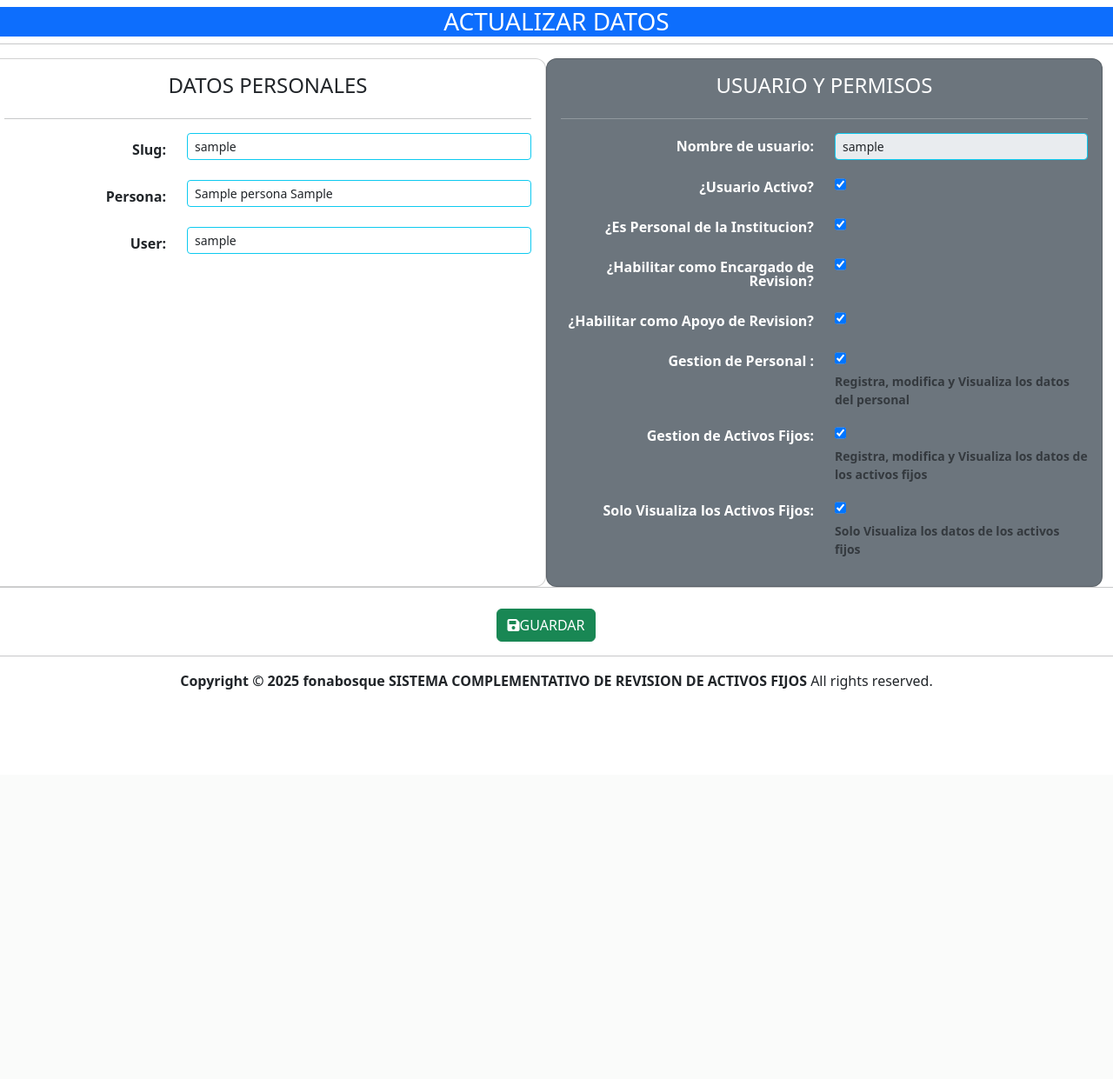
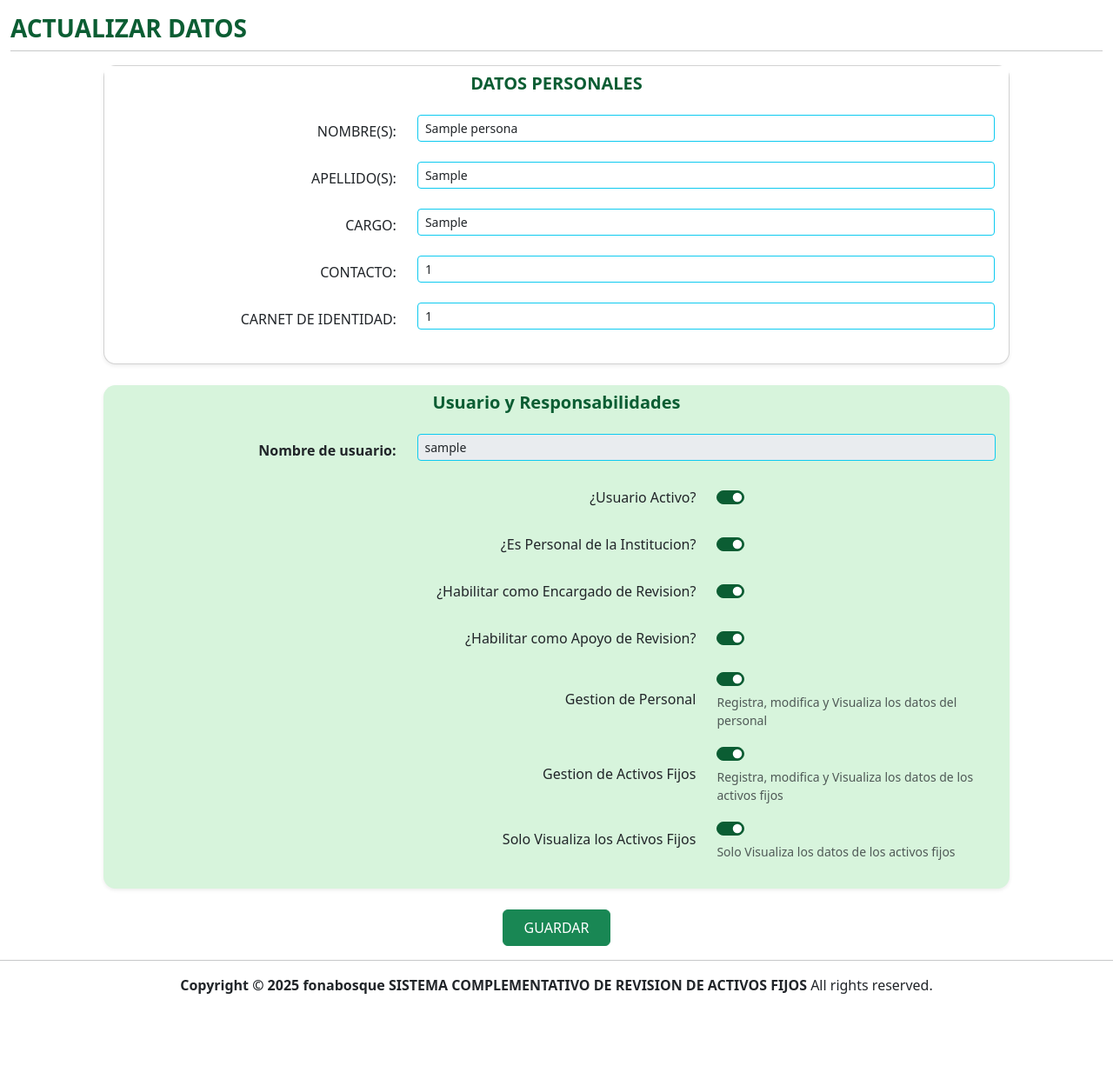
Before and after one commit to aleidaapaza/scraf, a Django app: a page that uses scraf/templates/RegistroActualizacion/personal_a.html in a window 1280 px wide. Shown: the part 72-1313 px from the top of the page at 87% size. Before the commit the page ends 865 px from the top, so only its background shows below. Run offline with Django 5.2, Linux system fonts and the light colour scheme; a user stored in the database is signed in; tables that the repository leaves empty hold one stand-in row (values such as "Sample post"); some libraries are stand-ins or nearby versions.

Commit message:
update actualizar personal

```diff
--- a/scraf/templates/RegistroActualizacion/personal_a.html
+++ b/scraf/templates/RegistroActualizacion/personal_a.html
@@ -1,79 +1,173 @@
 {% extends 'base/base.html' %}
 {% load static %}
 {% block contenido %}
-    <div class="row">
+
+<style>
+  /* Aislar estilos a esta vista */
+  .registro-personal .card { border-radius: 14px; }
+  .registro-personal .card-header { border-bottom: 0; }
+  .registro-personal .title-green { color:#0b5d33; }           /* verde oscuro */
+  .registro-personal .bg-green-soft { background:#d7f4dc; }    /* verde pastel fondo */
+
+  /* Switch Bootstrap 5 coloreado en verde oscuro */
+  .registro-personal .form-check-input:checked {
+    background-color:#0b5d33;
+    border-color:#0b5d33;
+  }
+  .registro-personal .form-check-input:focus {
+    box-shadow:0 0 0 .2rem rgba(11,93,51,.25);
+    border-color:#0b5d33;
+  }
+</style>
+
+<div class="container-fluid registro-personal">
   <form method="post" enctype="multipart/form-data">
     {% csrf_token %}
-                <div class="row mt-2">
-                    <h3 class="text-center text-bg-primary">{{ entity }}</h3>
-                    <hr>
-                    <div class="row">
-                        <div class="col-sm-12 col-md-6 card card-body fw-bold">
-                            <h4 class="text-center">DATOS PERSONALES</h4>
-                            <hr>
-                            {% for field in form %}
+
+    <!-- Título -->
+    <div class="row mt-3">
+      <div class="col-12">
+        <h3 class="fw-bold title-green">{{ entity|default:"REGISTRAR PERSONAL" }}</h3>
+        <hr class="mt-2">
+      </div>
+    </div>
+
+    <!-- 1-10-1: DATOS PERSONALES -->
+    <div class="row justify-content-center">
+      <div class="col-12 col-lg-1"></div>
+
+      <div class="col-12 col-lg-10">
+        <div class="card shadow-sm">
+          <div class="card-header bg-white text-center">
+            <h5 class="m-0 fw-bold title-green">DATOS PERSONALES</h5>
+          </div>
+          <div class="card-body">
+            {% for field in form3 %}
+                {% if field.name != 'slug' %}
                     <div class="mb-3 row">
                     <label class="col-sm-4 col-form-label text-end">
                         {{ field.label_tag }}
                     </label>
                     <div class="col-sm-8">
                         {{ field }}
-
                         {% if field.help_text %}
-                                            <div class="form-text text-warning text-muted small">
-                                                {{ field.help_text }}
-                                            </div>
+                        <div class="form-text text-warning text-muted small">{{ field.help_text }}</div>
                         {% endif %}
-
                         {% if field.errors %}
                         <div class="text-danger small mt-1">
-                                                {% for error in field.errors %}
-                                                    <span>({{ error }})</span>
-                                                {% endfor %}
+                            {% for error in field.errors %}<span>({{ error }})</span>{% endfor %}
                         </div>
                         {% endif %}
                     </div>
                     </div>
+                {% else %}
+                    {# Si igual quieres enviar el slug, pero oculto: #}
+                    {{ field.as_hidden }}
+                {% endif %}
             {% endfor %}
           </div>
-                        <div class="col-sm-12 col-md-6 card card-body fw-bold bg-secondary text-white">
-                            <h4 class="text-center">USUARIO Y PERMISOS</h4>
-                            <hr>
+        </div>
+      </div>
+
+      <div class="col-12 col-lg-1"></div>
+    </div>
+
+    <!-- 1-10-1: USUARIO Y RESPONSABILIDADES -->
+    <div class="row justify-content-center mt-4">
+      <div class="col-12 col-lg-1"></div>
+
+      <div class="col-12 col-lg-10">
+        <div class="card shadow-sm bg-green-soft border-0 usuario-resp">
+          <div class="card-header bg-transparent text-center">
+            <h5 class="m-0 fw-bold title-green">Usuario y Responsabilidades</h5>
+          </div>
+
+          <div class="card-body">
             {% for field in form2 %}
-                                <div class="mb-3 row">
-                                    <label class="col-sm-6 col-form-label text-end lh-1">
-                                        {{ field.label_tag }}
-                                    </label>
-                                    <div class="col-sm-6">
+              {% if field.field.widget.input_type == 'checkbox' %}
+                <!-- Render como SWITCH -->
+                <div class="mb-3 row align-items-center">
+                  <label class="col-sm-8 col-form-label text-sm-end">{{ field.label }}</label>
+                  <div class="col-sm-4">
+                    <div class="form-check form-switch m-0">
                       {{ field }}
-
+                    </div>
                     {% if field.help_text %}
-                                            <div class="form-text text-warning small text-muted">
-                                                {{ field.help_text }}
-                                            </div>
+                      <div class="form-text small text-muted mt-1">{{ field.help_text }}</div>
                     {% endif %}
-
                     {% if field.errors %}
                       <div class="text-danger small mt-1">
-                                                {% for error in field.errors %}
-                                                    <span>({{ error }})</span>
-                                                {% endfor %}
+                        {% for error in field.errors %}<span>({{ error }})</span>{% endfor %}
                       </div>
                     {% endif %}
                   </div>
                 </div>
+              {% else %}
+                <!-- Inputs normales -->
+                <div class="mb-3 row">
+                  <label class="col-sm-4 col-form-label fw-semibold text-sm-end">{{ field.label_tag }}</label>
+                  <div class="col-sm-8">
+                    {{ field }}
+                    {% if field.help_text %}
+                      <div class="form-text small text-muted">{{ field.help_text }}</div>
+                    {% endif %}
+                    {% if field.errors %}
+                      <div class="text-danger small mt-1">
+                        {% for error in field.errors %}<span>({{ error }})</span>{% endfor %}
+                      </div>
+                    {% endif %}
+                  </div>
+                </div>
+              {% endif %}
             {% endfor %}
           </div>
         </div>
+      </div>
 
+      <div class="col-12 col-lg-1"></div>
+    </div>
 
-                    <hr>
-                <div class="row text-center row mt-2">
-                    <div class="col">
-                        <button class="btn btn-success" type="submit">
-                        <i class="fas fa-save"></i>GUARDAR</button>
+    <!-- Botón -->
+    <div class="row mt-4">
+      <div class="col-12 d-flex justify-content-center">
+        <button type="submit" class="btn btn-success px-4 py-2">
+          GUARDAR
+        </button>
       </div>
     </div>
   </form>
 </div>
+
+<script>
+  // Post-procesa los checkboxes de form2 para que parezcan switches de Bootstrap,
+  // aunque vengan con clases personalizadas desde forms.py
+  (function () {
+    const wrap = document.querySelector('.usuario-resp');
+    if (!wrap) return;
+
+    // Forzar clase 'form-check-input' en todos los checkbox de form2
+    wrap.querySelectorAll('input[type="checkbox"]').forEach(cb => {
+      cb.classList.add('form-check-input');
+      cb.classList.remove('form-check');     // por si viene así desde forms.py
+      cb.classList.remove('border', 'border-info');
+    });
+
+    // Exclusividad Grupo Revisión: is_encargado vs is_revisor (1 de 2)
+    const enc = wrap.querySelector('input[name="is_encargado"]');
+    const apo = wrap.querySelector('input[name="is_revisor"]');
+    if (enc && apo) {
+      const syncA = (a, b) => a.addEventListener('change', e => { if (e.target.checked) b.checked = false; });
+      syncA(enc, apo); syncA(apo, enc);
+    }
+
+    // Exclusividad Grupo Activos: g_personal vs v_Activos (1 de 2) — g_Activos libre
+    const gPersonal = wrap.querySelector('input[name="g_personal"]');
+    const vActivos  = wrap.querySelector('input[name="v_Activos"]');
+    if (gPersonal && vActivos) {
+      const syncB = (a, b) => a.addEventListener('change', e => { if (e.target.checked) b.checked = false; });
+      syncB(gPersonal, vActivos); syncB(vActivos, gPersonal);
+    }
+  })();
+</script>
+
 {% endblock %}
--- a/scraf/templates/Visualizar/activo.html
+++ b/scraf/templates/Visualizar/activo.html
@@ -64,11 +64,8 @@
 
 
                             <div class="col-md-6">
-                                <div class=" bg-white text-center">
-                                    <h5 class="m-0 fw-bold text-success">DATOS DEL RESPONSABLE Y UBICACION</h5>
-                                </div>
 
-                                <div class="row mt-3">
+                                <div class="row">
                                     <div class="col-md-4">
                                         <h5 class="fw-bold text-success">RESPONSABLE:</h5>
                                     </div>
```
Lines whose indentation alone changed are shown as unchanged.
